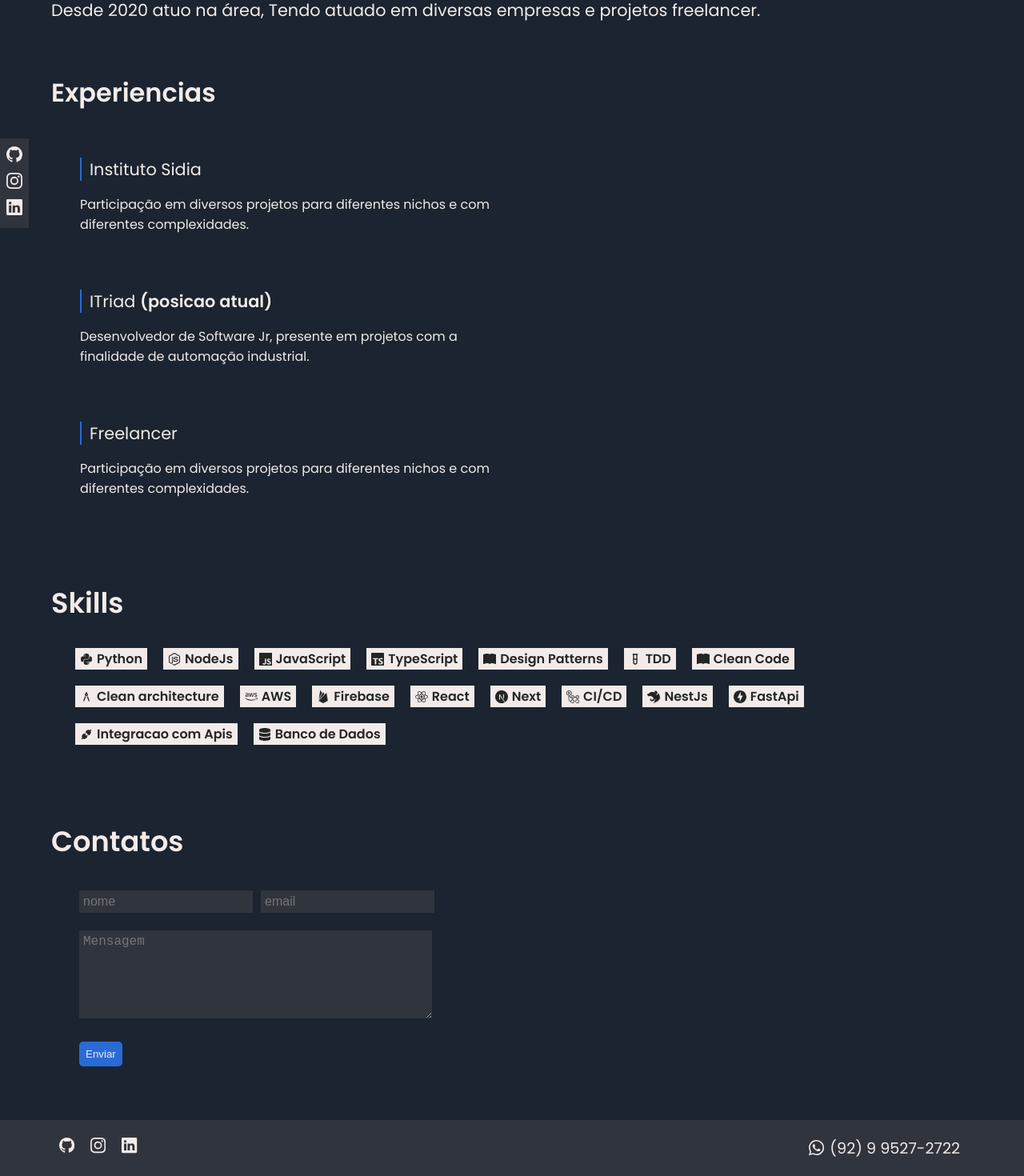
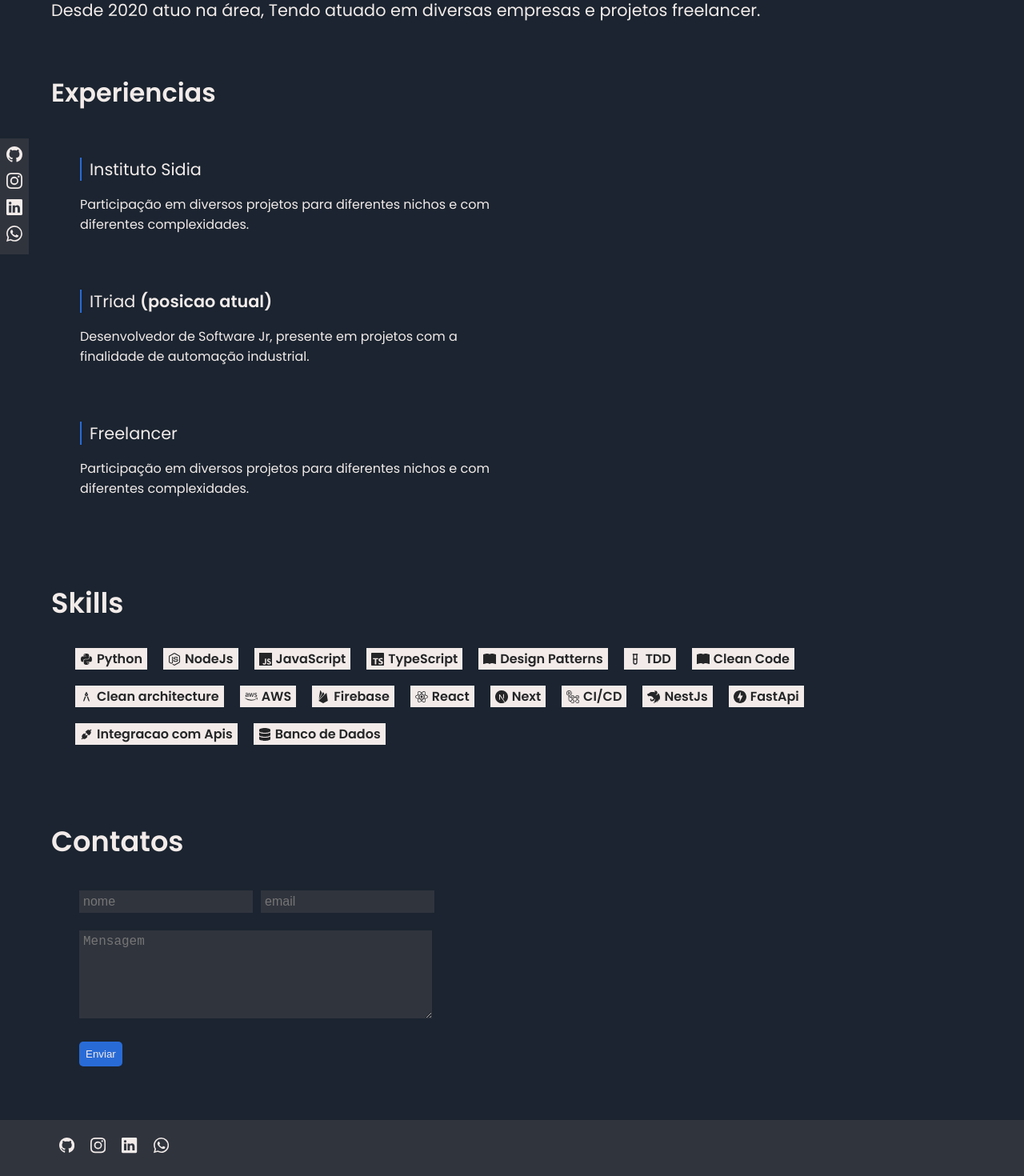
Before and after one commit to LucasAraujoDeSa/portifolio, a Next.js app: page / in a window 1280 px wide. Shown: the part 147-1617 px from the top of the page at 80% size. Built offline with nearby package versions, Linux system fonts and the light colour scheme.

Commit message:
add whatsapp icon and link

```diff
--- a/src/components/footer/index.tsx
+++ b/src/components/footer/index.tsx
@@ -28,10 +28,13 @@ export const Footer: React.FC = () => {
               </a>
             </Link>
           </div>
-        </section>
-        <section className="contact">
-          <BsWhatsapp />
-          <span className="contact-number">(92) 9 9527-2722</span>
+          <div className="social-media">
+            <Link href="https://api.whatsapp.com/send?phone=5592995272722">
+              <a>
+                <BsWhatsapp />
+              </a>
+            </Link>
+          </div>
         </section>
       </section>
     </StyledFooter>
--- a/src/components/footer/styles/index.ts
+++ b/src/components/footer/styles/index.ts
@@ -20,15 +20,6 @@ export const StyledFooter = styled.footer`
     font-size: 1.2rem;
   }
 
-  .contact {
-    width: 50%;
-    font-size: 1.2rem;
-    display: flex;
-    align-items: center;
-    justify-content: flex-end;
-    padding: 0 1rem;
-  }
-
   .social-media {
     margin: 0 10px;
     a {
@@ -37,23 +28,11 @@ export const StyledFooter = styled.footer`
     }
   }
 
-  .contact-number {
-    margin-left: 7px;
-  }
-
   @media (max-width: 767px) {
     .footer-content {
       width: 90%;
       display: block;
       margin: auto;
-    }
-
-    .contact {
-      width: 70%;
-      font-size: 0.9rem;
-      justify-content: flex-start;
-      margin-bottom: 1rem;
-      font-size: 1rem;
     }
 
     .social-medias {
--- a/src/components/social/index.tsx
+++ b/src/components/social/index.tsx
@@ -1,6 +1,6 @@
 import React from "react";
 import { StyledSocial } from "./styles";
-import { BsGithub, BsInstagram, BsLinkedin } from "react-icons/bs";
+import { BsGithub, BsInstagram, BsLinkedin, BsWhatsapp } from "react-icons/bs";
 import Link from "next/link";
 
 export const Social: React.FC = () => {
@@ -27,6 +27,13 @@ export const Social: React.FC = () => {
           </a>
         </Link>
       </div>
+      <div className="social-media">
+        <Link href="https://api.whatsapp.com/send?phone=5592995272722">
+          <a>
+            <BsWhatsapp />
+          </a>
+        </Link>
+      </div>
     </StyledSocial>
   );
 };
```
